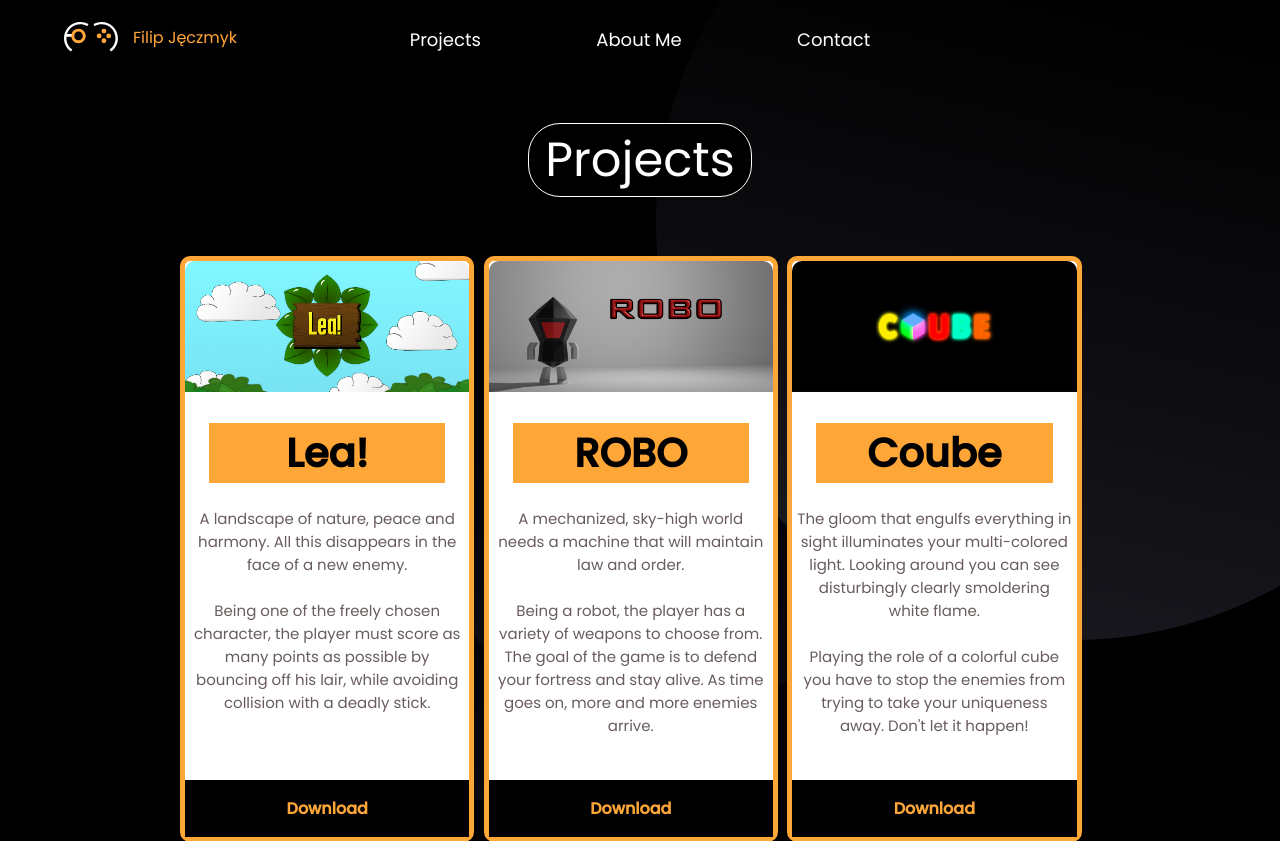
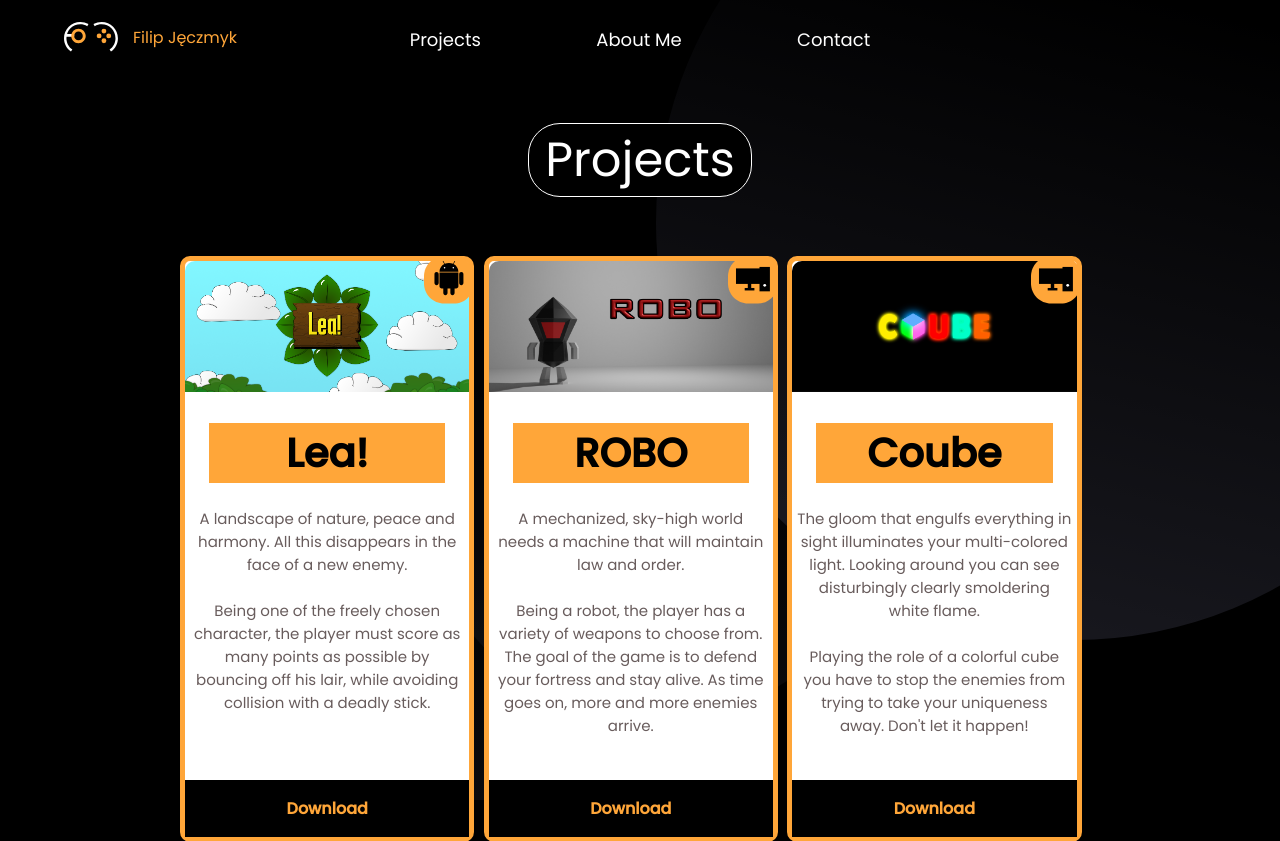
Before and after one commit to Qraksa/Qraksa.github.io, a PHP site: page /Projects.html in a window 1280 px wide. Shown: the top 841 px of the page. Run offline with PHP 8.4, Linux system fonts and the light colour scheme.

Commit message:
Portfolio Proejct
Added:
-Platfrom Icons

```diff
--- a/Projects.html
+++ b/Projects.html
@@ -75,15 +75,17 @@
     </header>
     <div class="container">
         <div class="box">
+            <img class="PlatformImg" width=50px height=50px src="./img/AndroidIcon.svg"/>
           <img src="./img/BackgorundLea.png" class="Imgbackground"/>
           <h3 class="tittle">Lea!</h3>
           <p>
             A landscape of nature, peace and harmony. All this disappears in the face of a new enemy. <br></br>Being one of the freely chosen character, the player must score as many points as possible by bouncing off his lair, while avoiding collision with a deadly stick.</p>
             <br></br>
             <br></br>
-          <button class="btn" >Download</button>
+          <button class="btn" type="button" onclick="location.href='https://drive.google.com/uc?export=download&id=1tHKMwjKvFDUYxKcPJRjnn8zFGIcu_y1G'">Download</button>
         </div>
         <div class="box">
+            <img class="PlatformImg" width=50px height=50px src="./img/PCIcon.svg"/>
             <img src="./img/Robo.png" class="Imgbackground"/>
             <h3 class="tittle">ROBO</h3>
             <p>
@@ -96,6 +98,7 @@
             <button class="btn" type="button" onclick="location.href='https://drive.google.com/uc?export=download&id=1qmDJb9hNQ_CSTC-EzA_2VWGK7HoEfzYE'">Download</button>
         </div>
         <div class="box">
+            <img class="PlatformImg" width=50px height=50px src="./img/PCIcon.svg"/>
             <img src="./img/cubebackgrond.png" class="Imgbackground"/>
             <h3 class="tittle">Coube</h3>
             <p>
--- a/ProjectsStyle.css
+++ b/ProjectsStyle.css
@@ -285,3 +285,8 @@ p {
     transform: translateX(300px);
   }
 }
+.PlatformImg {
+  position: absolute;
+  right: -1.7%;
+  top: -1%;
+}
```
Also changed, not shown: AboutMe.html (+3 -1 lines), img/AndroidIcon.svg (added), img/PCIcon.svg (added).
